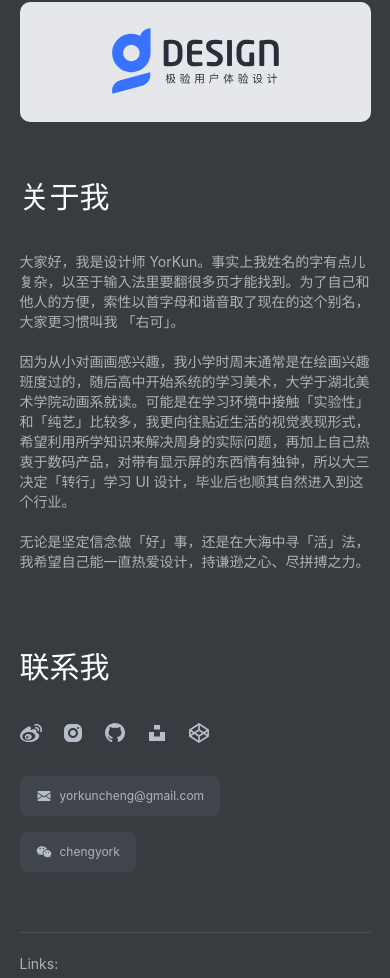
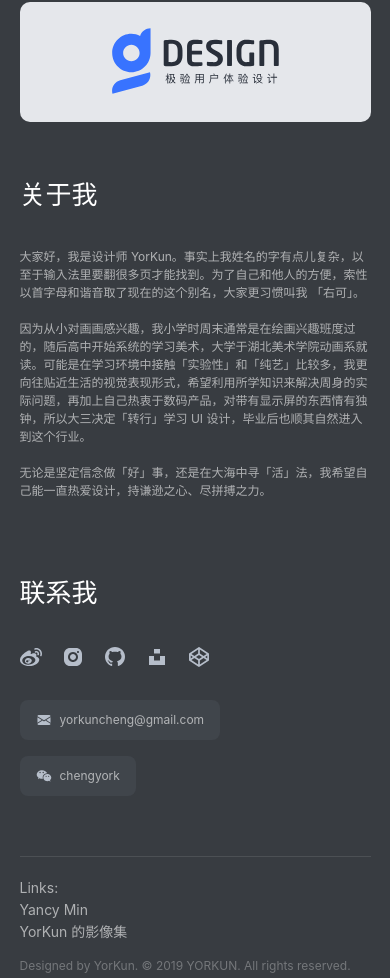
Before and after one commit to yancymin/yorkun.com, a Vue app: page / in a window 390 px wide. Shown: the part 5189-6167 px from the top of the page. Built offline with nearby package versions, Linux system fonts and the light colour scheme.

Commit message:
Update mobile.scss

```diff
--- a/src/style/mobile.scss
+++ b/src/style/mobile.scss
@@ -421,11 +421,17 @@
             margin-top: 60px;
         }
 
+        .des {
+            font-size: 12px;
+            line-height: 18px;
+        }
+
         .info_about,
         .info_contact {
             flex-direction: column;
 
             h1 {
+                font-size: 26px;
                 margin-bottom: 40px;
             }
         }
```
